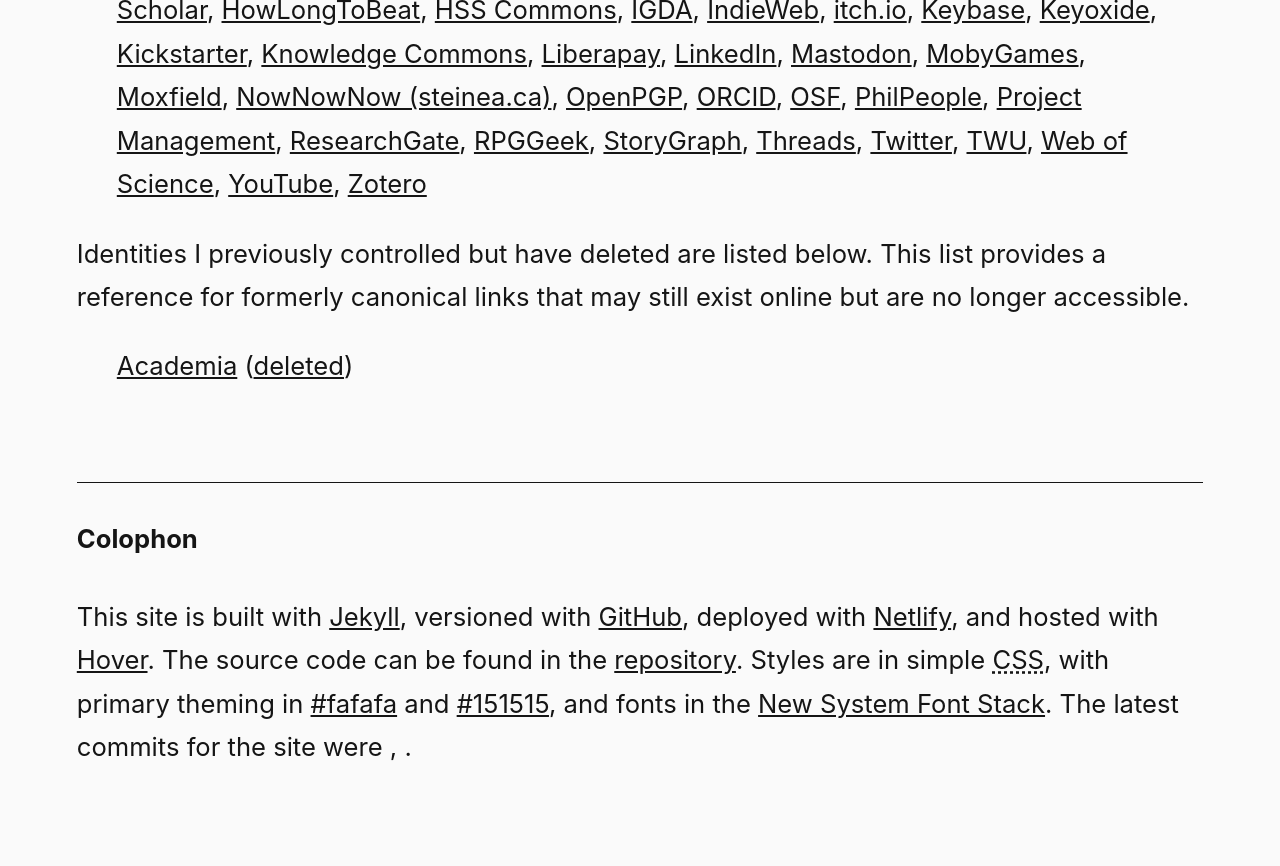
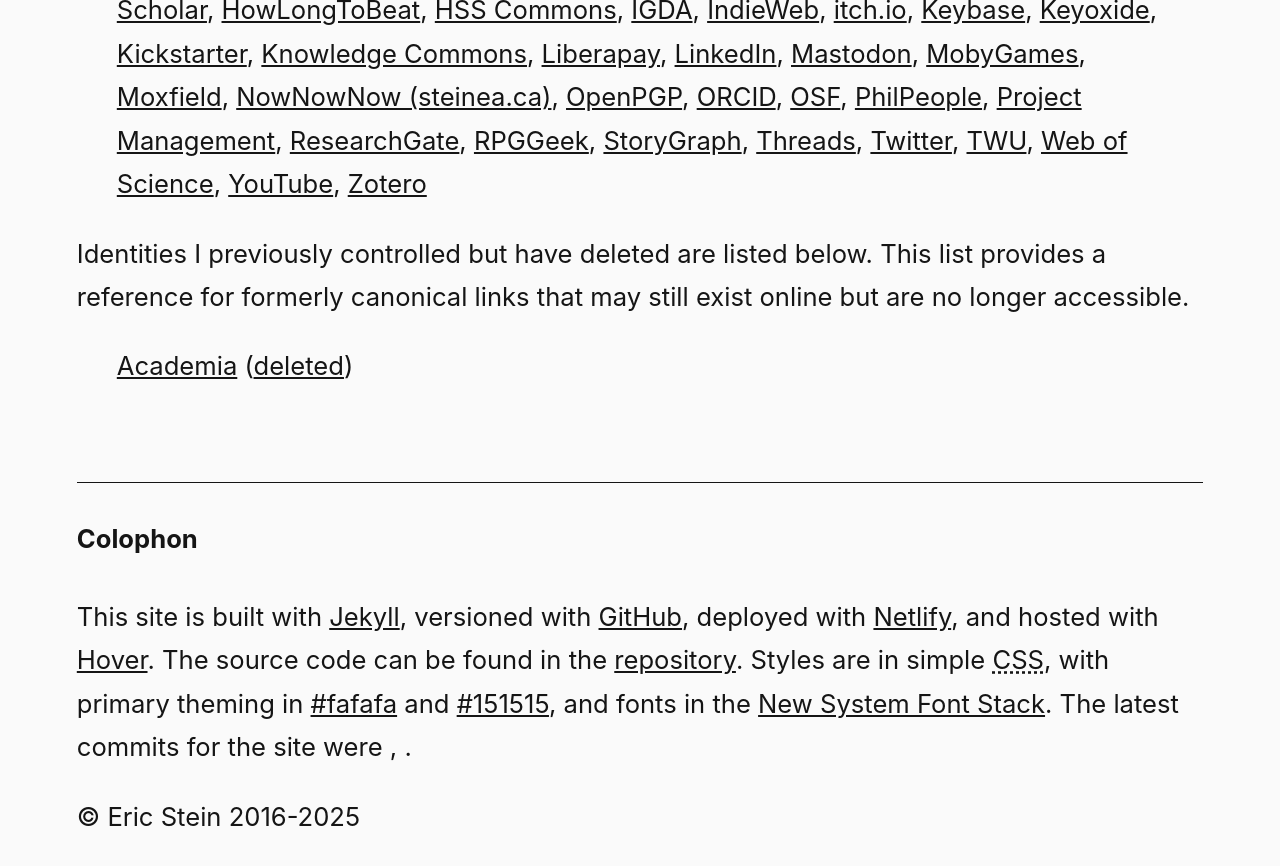
Before and after one commit to steinea/fyi, a Jekyll site: the page built from index.md, in a window 1280 px wide and 900 px high, scrolled down 4638 px. Shown: the top 866 px of the window. Built offline with Jekyll 4.4.1, drawn with Linux system fonts in a browser that asks for light colours; before the commit the page ends 5469 px from its top, so only the background shows below that.

Commit message:
Add license dates

```diff
--- a/_includes/colophon.md
+++ b/_includes/colophon.md
@@ -1 +1,3 @@
 This site is built with [Jekyll](https://jekyllrb.com/), versioned with [GitHub](https://github.com/), deployed with [Netlify](https://www.netlify.com/), and hosted with [Hover](https://www.hover.com/). The source code can be found in the [repository](https://github.com/steinea/fyi). Styles are in simple [CSS](/assets/css/custom.css), with primary theming in [#fafafa](https://www.color-hex.com/color/fafafa) and [#151515](https://www.color-hex.com/color/151515), and fonts in the [New System Font Stack](https://bitsofco.de/the-new-system-font-stack/). The latest commits for the site were [{{ site.env.COMMIT_REF | truncate: 7, "" }}](https://github.com/steinea/fyi/commit/{{ site.env.COMMIT_REF }}), [{{ site.env.CACHED_COMMIT_REF | truncate: 7, "" }}](https://github.com/steinea/fyi/commit/{{ site.env.CACHED_COMMIT_REF }}).
+
+© Eric Stein 2016-2025
```
